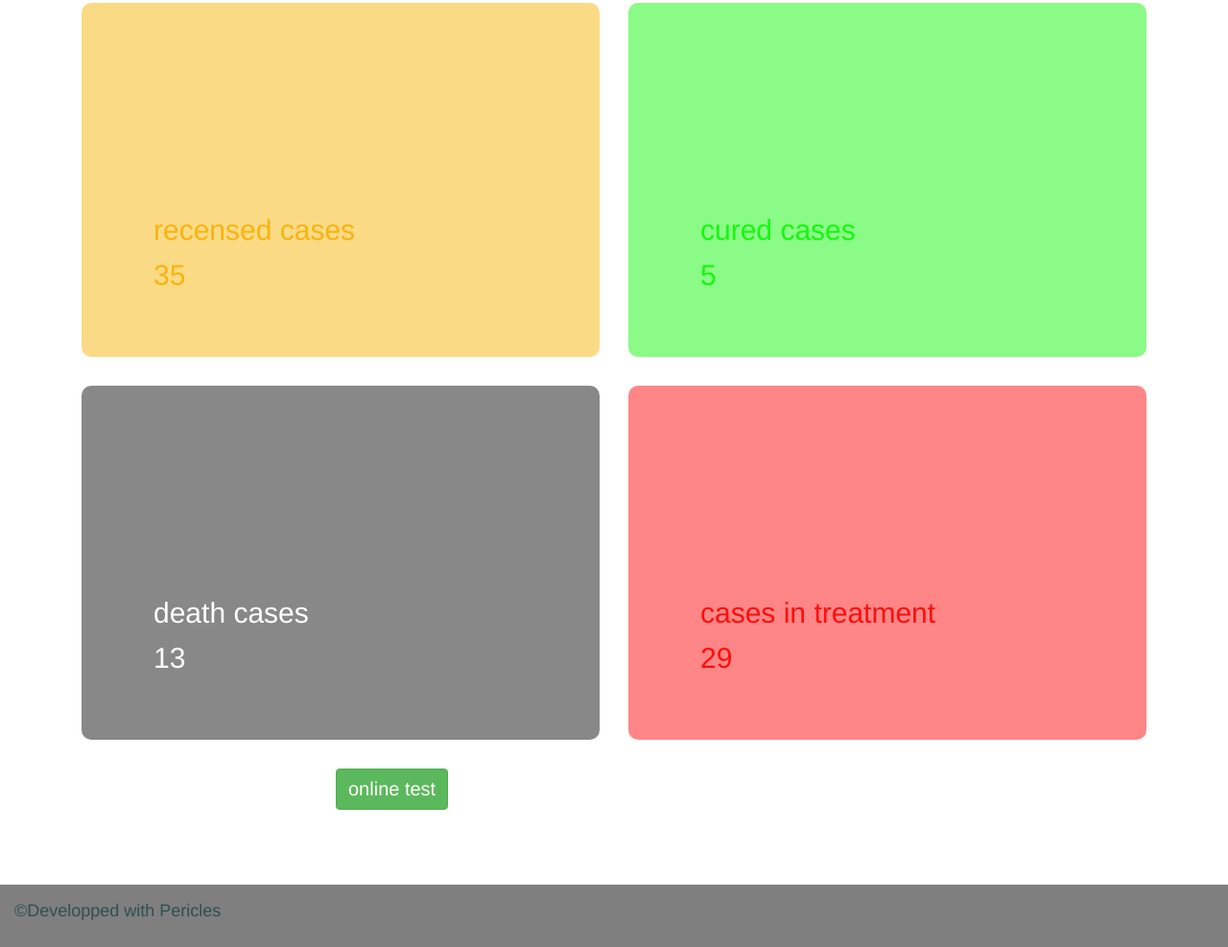
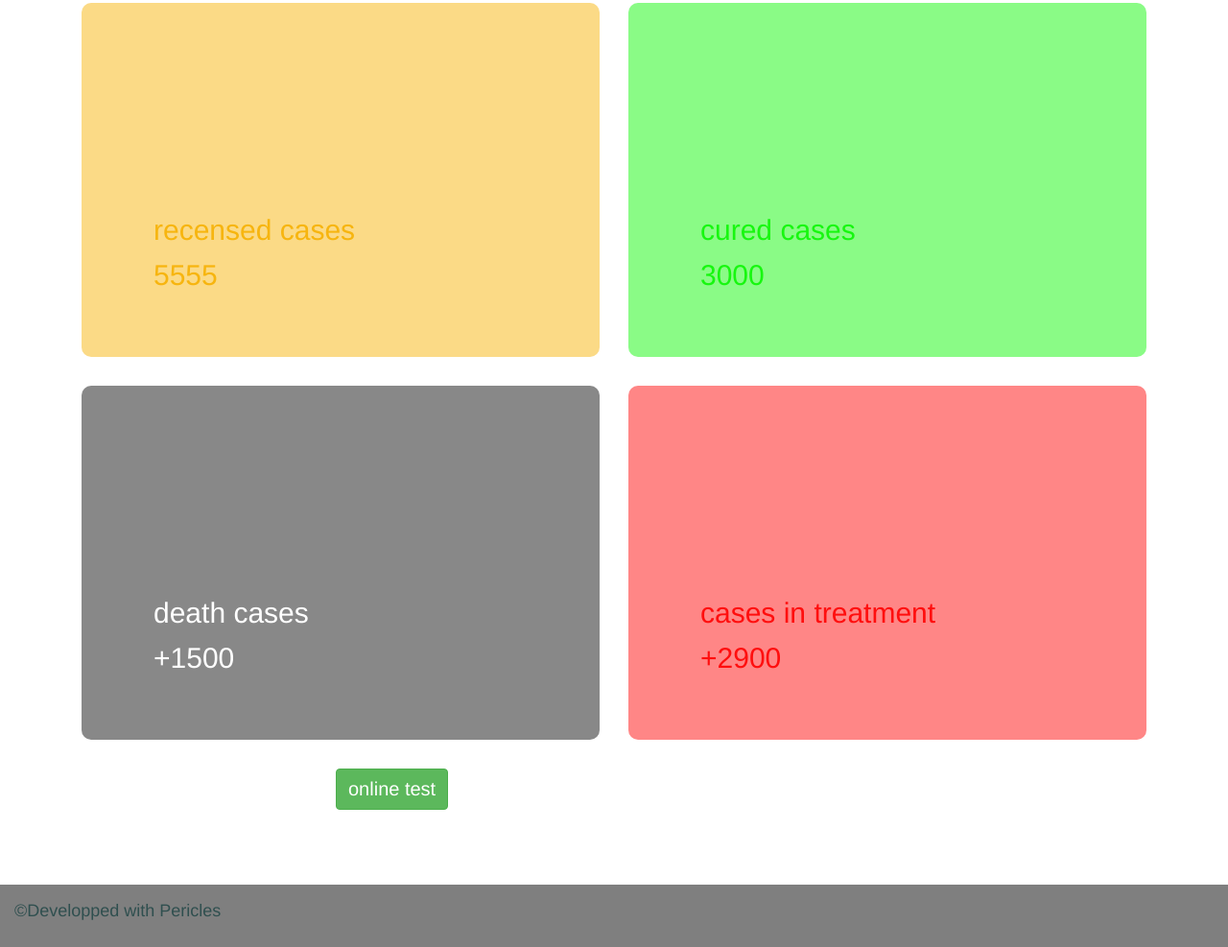
Before and after one commit to Pericles001/ftopicChallenge, a plain HTML site: page index.html in a window 1280 px wide. Shown: the part 1021-2008 px from the top of the page at 96% size. Drawn offline with Linux system fonts and the light colour scheme.

Commit message:
update index.html

```diff
--- a/index.html
+++ b/index.html
@@ -58,7 +58,7 @@ text/css">
     <div class="jumbotron">
         <div class="container">
             <!--   set text in warning state on the jumbotron-->
-            <h2 id="alert"> latest info of the day : 133 new suspected cases have been detected in savalou </h2>
+            <h2 id="alert"> latest info of the day :  new suspected cases have been detected in the country </h2>
             <!--text in the jumbotron-->
             <h4>Daily word about covid-19</h4>
             <p id="communication"> Covid-19 is a muted form of the corona virus , it first appeared to harm humans on 31/12/19 in wuhan province in china . Since 2020, it doesn't stop spreading throughout the world killing whites , blacks , without any distinction of their social's statuses. Some studies showed that it has more mortality on over 60 years people and people with secondary diseases. Once people get the virus, it takes a few time (14 days at least)to go into lungs where it destroys ventilation and provokates respiratory troubles . It appears to be simple but when this occurs , victims can die easily if not rescued . <strong>People, wear masks , protect your faces of been touched , wash your hands , avoid proximity with others : <h1>Stay home !</h1> </strong> </p>
@@ -145,7 +145,7 @@ text/css">
 
                     <div class="container">
                         <h3>recensed cases </h3>
-                        <p>35</p>
+                        <p>5555</p>
                     </div>
                 </div>
             </div>
@@ -153,7 +153,7 @@ text/css">
                 <div id="cured" class="jumbotron">
                     <div class="container">
                         <h3>cured cases </h3>
-                        <p>5</p>
+                        <p>3000</p>
                     </div>
                 </div>
             </div>
@@ -164,7 +164,7 @@ text/css">
                 <div id="death" class="jumbotron">
                     <div class="container">
                         <h3>death cases </h3>
-                        <p>13</p>
+                        <p>+1500</p>
                     </div>
                 </div>
             </div>
@@ -172,7 +172,7 @@ text/css">
                 <div id="treating" class="jumbotron">
                     <div class="container">
                         <h3> cases in treatment </h3>
-                        <p>29</p>
+                        <p>+2900</p>
                     </div>
                 </div>
             </div>
```
